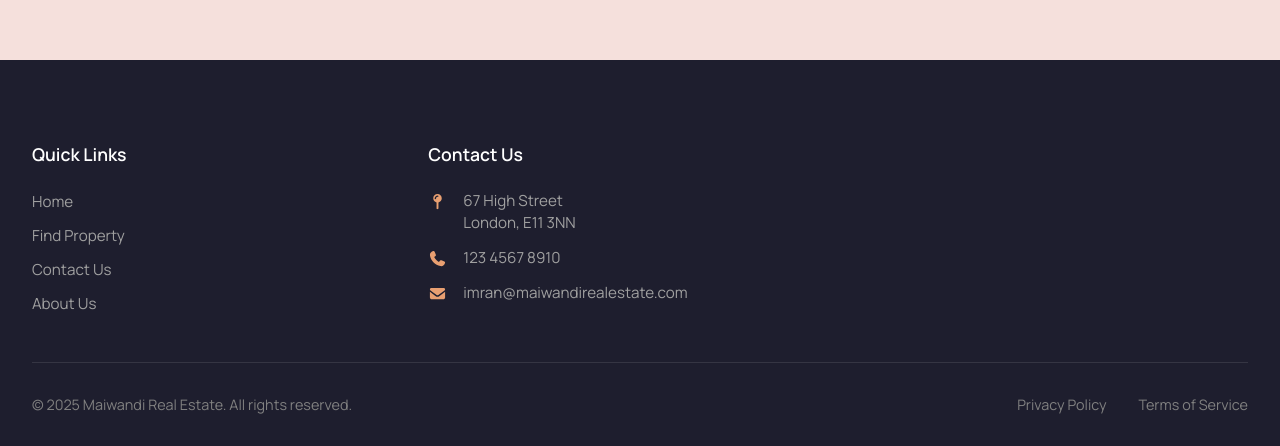
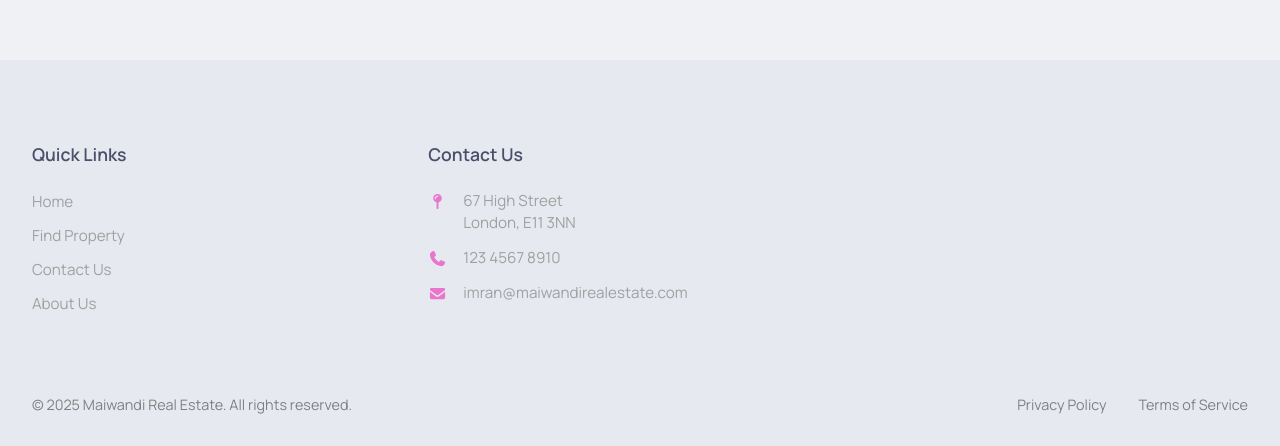
Before and after one commit to alpasht/react-coursework, a React (Vite) app: page /property/1 in a window 1280 px wide. Shown: the part 740-1186 px from the top of the page. Built offline with nearby package versions, Linux system fonts and the light colour scheme; a web font is replaced by a local one.

Commit message:
changed to catpuccin latte default colour scheme, removed redundant component imports

```diff
--- a/components/ThemeWidget.jsx
+++ b/components/ThemeWidget.jsx
@@ -12,13 +12,19 @@
         if (newIsDark) {
             // Catppuccin Mocha (Dark)
             document.body.style.setProperty('--bg-color', '#1e1e2e');
+            document.body.style.setProperty('--nav-bg', '#181825');
             document.body.style.setProperty('--text-color', '#cdd6f4');
             document.body.style.setProperty('--element-bg', '#313244');
+            document.body.style.setProperty('--accent-color', '#f5c2e7');
+            document.body.style.setProperty('--secondary-color', '#a6adc8');
         } else {
             // Catppuccin Latte (Light)
             document.body.style.setProperty('--bg-color', '#eff1f5');
+            document.body.style.setProperty('--nav-bg', '#e6e9ef');
             document.body.style.setProperty('--text-color', '#4c4f69');
             document.body.style.setProperty('--element-bg', '#ffffff');
+            document.body.style.setProperty('--accent-color', '#ea76cb');
+            document.body.style.setProperty('--secondary-color', '#9ca0b0');
         }
     };
 
@@ -29,7 +35,7 @@
                 background: 'none',
                 border: 'none',
                 cursor: 'pointer',
-                color: '#cdd6f4', // Keep consistent with navbar links
+                color: 'var(--text-color)', // Keep consistent with navbar links
                 padding: '10px',
                 fontSize: '1.2rem',
                 display: 'flex',
--- a/src/webpages/PropertyPage/Properties.css
+++ b/src/webpages/PropertyPage/Properties.css
@@ -45,7 +45,7 @@
     position: absolute;
     top: 15px;
     left: 15px;
-    background-color: #ff6b6b;
+    background-color: var(--accent-color);
     color: white;
     padding: 5px 12px;
     border-radius: 20px;
@@ -81,8 +81,8 @@
 .card-button {
     width: 100%;
     padding: 12px;
-    background-color: #1e1e2e;
-    color: white;
+    background-color: var(--text-color);
+    color: var(--bg-color);
     border: none;
     border-radius: 8px;
     font-weight: 600;
@@ -95,11 +95,12 @@
 }
 
 .card-button:hover {
-    background-color: #3e3e5e;
+    background-color: var(--accent-color);
+    color: white;
 }
 
 .card-address {
-    color: #6c757d;
+    color: var(--secondary-color);
     font-size: 0.95rem;
     margin-bottom: 15px;
     line-height: 1.4;
@@ -108,12 +109,13 @@
 .card-content h3 {
     font-size: 1.2rem;
     margin-bottom: 5px;
-    color: #1e1e2e;
+    color: var(--text-color);
 }
 
 .card-content p {
     margin-bottom: 8px;
-    color: #666;
+    color: var(--text-color);
+    opacity: 0.8;
 }
 
 /* Responsive adjustments */
--- a/src/webpages/PropertyPage/Property.jsx
+++ b/src/webpages/PropertyPage/Property.jsx
@@ -1,7 +1,6 @@
 import { useState, useEffect } from 'react';
 import { Routes, Route } from 'react-router-dom';
 import Navbar from '../Navbar';
-import Hero from '../Hero';
 import SearchBox from '../SearchBox';
 import PropertyGrid from './PropertyGrid';
 import PropertyCard from './PropertyCard';
@@ -47,12 +46,11 @@
 
     return (
         <div className="property-container">
-            <Navbar />
+
             {/* router helps to avoid favourite properties from being lost when navigating to a different page */}
             <Routes>
                 <Route path="/" element={
                     <>
-                        <Hero />
                         <SearchBox searchTerm={searchTerm} setSearchTerm={setSearchTerm} />
                         {loading && <p>Loading properties...</p>}
                         {error && <p>Error: {error}</p>}
--- a/src/webpages/index.css
+++ b/src/webpages/index.css
@@ -1,7 +1,10 @@
 :root {
-  --bg-color: #f5e0dc;
-  --text-color: #1e1e2e;
+  --bg-color: #eff1f5;
+  --nav-bg: #e6e9ef;
+  --secondary-color: #9ca0b0;
+  --text-color: #4c4f69;
   --element-bg: #ffffff;
+  --accent-color: #ea76cb;
   font-family: "Manrope", sans-serif;
 }
 
@@ -24,15 +27,14 @@
   display: block;
   flex-direction: column;
   gap: 0;
-  max-width: 1600px;
   margin: 0 auto;
   width: 100%;
 }
 
 /* Footer Styles */
 .footer {
-  background-color: #1e1e2e;
-  color: #ffffff;
+  background-color: var(--nav-bg);
+  color: var(--text-color);
   padding: 4rem 2rem 2rem;
   margin-top: auto;
 }
@@ -60,11 +62,11 @@
   align-items: center;
   gap: 0.75rem;
   text-decoration: none;
-  color: #ffffff;
+  color: var(--text-color);
 }
 
 .footer-logo-icon {
-  background-color: #e89f71;
+  background-color: var(--accent-color);
   /* Accent color */
   width: 40px;
   height: 40px;
@@ -72,7 +74,7 @@
   display: flex;
   align-items: center;
   justify-content: center;
-  color: #1e1e2e;
+  color: var(--bg-color);
   font-size: 1.25rem;
 }
 
@@ -96,21 +98,21 @@
 }
 
 .footer-social-icon {
-  color: #ffffff;
+  color: var(--text-color);
   font-size: 1.25rem;
   transition: color 0.3s ease;
   cursor: pointer;
 }
 
 .footer-social-icon:hover {
-  color: #e89f71;
+  color: var(--accent-color);
 }
 
 .footer-column-title {
   font-size: 1.1rem;
   font-weight: 600;
   margin-bottom: 1.5rem;
-  color: #ffffff;
+  color: var(--text-color);
 }
 
 .footer-link-list {
@@ -130,7 +132,7 @@
 }
 
 .footer-link:hover {
-  color: #e89f71;
+  color: var(--accent-color);
   padding-left: 5px;
 }
 
@@ -144,7 +146,7 @@
 }
 
 .footer-contact-icon {
-  color: #e89f71;
+  color: var(--accent-color);
   margin-top: 4px;
 }
 
@@ -177,7 +179,7 @@
 }
 
 .footer-legal-link:hover {
-  color: #e89f71;
+  color: var(--accent-color);
 }
 
 /* Responsive Design */
```
